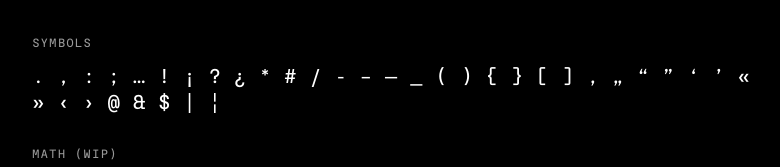
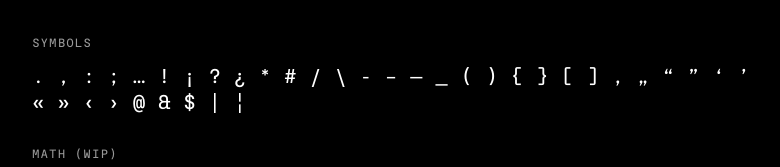
Before and after one commit to internet-development/www-server-mono, a Next.js app: page / in a window 1280 px wide. Shown: the part 2768-2935 px from the top of the page, without its empty margins (248-1028 px from the left). Built offline with nearby package versions, Linux system fonts and the light colour scheme.

Commit message:
feat(web): add glyph \ to list

```diff
--- a/components/MarketingServerMono.tsx
+++ b/components/MarketingServerMono.tsx
@@ -158,7 +158,7 @@ A B C D E F G H I J K L M N O P Q R S T U V W X Y Z a b c d e f g h i j k l m n
             <Title style={{ marginTop: `2rem` }}>Symbols</Title>
             <P style={{ marginTop: `1rem`, lineHeight: `1.6rem` }}>
               {`
-. , : ; … ! ¡ ? ¿ * # / - – — _ ( ) { } [ ] ‚ „ “ ” ‘ ’ « » ‹ › @ & $ | ¦
+. , : ; … ! ¡ ? ¿ * # / \\ - – — _ ( ) { } [ ] ‚ „ “ ” ‘ ’ « » ‹ › @ & $ | ¦
 `}
             </P>
 
```
